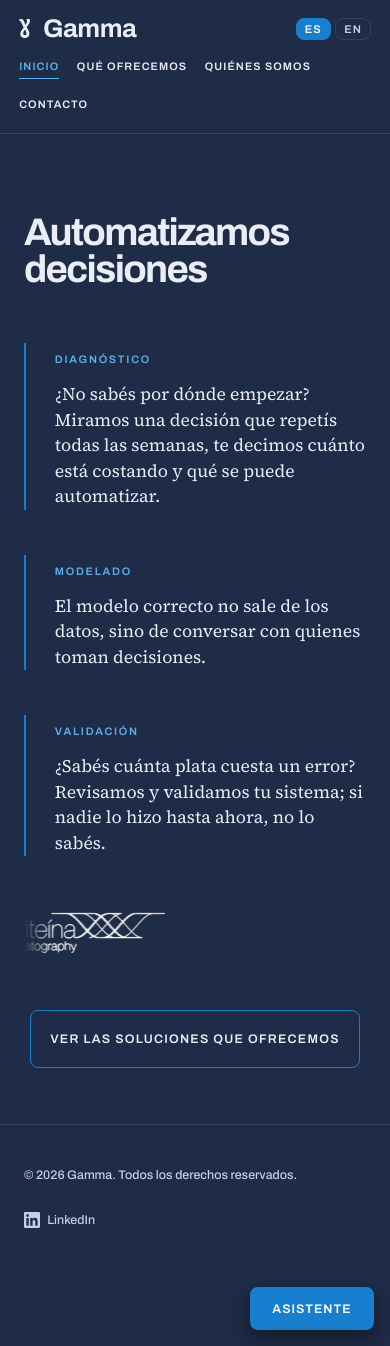
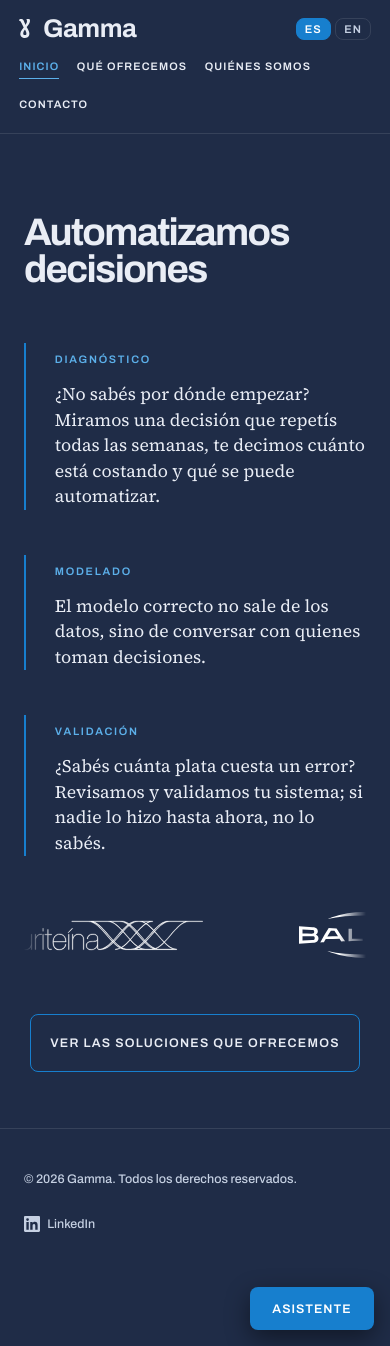
Before and after one commit to mrodriguezcartabia/fmp.github.io, a Jekyll site: the page built from index.html, in a window 390 px wide and 1346 px high. Built offline with Jekyll 4.4.1, drawn with Linux system fonts in a browser that asks for light colours.

Commit message:
Arreglos menores de los logos

```diff
--- a/Reglas para los logos.txt
+++ b/Reglas para los logos.txt
@@ -73,6 +73,8 @@
 
 style.css
   .tira-pista { gap }   separación entre repeticiones de la tanda
+                        (en celular la pisa la regla dentro de
+                        @media (max-width: 760px), al final del archivo)
   .tanda      { gap }   separación entre logos de una misma tanda
   .tira-pista img       alto (42px) y ancho máximo de cada logo
 
--- a/index.html
+++ b/index.html
@@ -39,7 +39,7 @@
 		<div class="tira-pista">
 			<div class="tanda">
 				<a href="https://www.baldorshop.com.ar/" target="_blank" rel="noopener"><img src="{{'/Imágenes/baldor.svg' | relative_url}}" alt="Baldor"></a>
-				<a href="https://www.puriteina.com/" target="_blank" rel="noopener"><img src="{{'/Imágenes/puriteina_grueso.svg' | relative_url}}" alt="Puriteína"></a>
+				<a href="https://www.puriteina.com/" target="_blank" rel="noopener"><img src="{{'/Imágenes/puriteina.svg' | relative_url}}" alt="Puriteína"></a>
 			</div>
 		</div>
 	</div>
--- a/style.css
+++ b/style.css
@@ -39,6 +39,8 @@
 
 a { color: var(--acento-claro); text-decoration-thickness: 1px; text-underline-offset: 3px; }
 a:hover { color: var(--texto); }
+a[href^="mailto:"] { text-decoration: none; }
+a[href^="mailto:"]:hover { text-decoration: underline; }
 
 :focus-visible { outline: 2px solid var(--acento-claro); outline-offset: 3px; }
 
@@ -142,7 +144,7 @@
 .tira:hover .tira-pista, .tira:focus-within .tira-pista { animation-play-state: paused; }
 .tira-pista a { flex: none; display: block; }
 .tira-pista img {
-	display: block; height: 42px; width: auto; max-width: 200px;
+	display: block; height: auto; width: auto; max-height: 46px; max-width: 200px;
 	opacity: 1; transition: opacity .2s ease;
 }
 .tira-pista a:hover img { opacity: .65; }
@@ -407,6 +409,7 @@
 	.idiomas { margin-left: auto; }
 	.declaracion:nth-child(2) { margin-left: 0; }
 	.contacto-doble { grid-template-columns: 1fr; gap: 2.5rem; }
+   .tira-pista { gap: 6rem; }
 	.servicio { flex-direction: column; gap: 1.5rem; }
 	.servicio-titulo, .servicio-cuerpo { flex: none; }
 	#gw-panel, #gw-panel.grande {
```
Also changed, not shown: Imágenes/baldor.svg, Imágenes/puriteina.svg, Imágenes/puriteina_grueso.svg (deleted), 6 other files.
